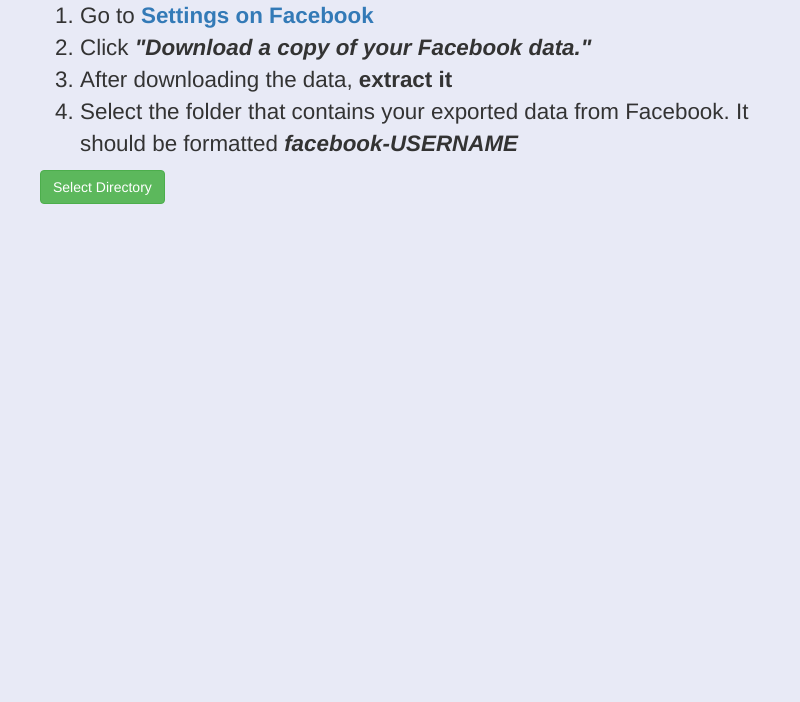
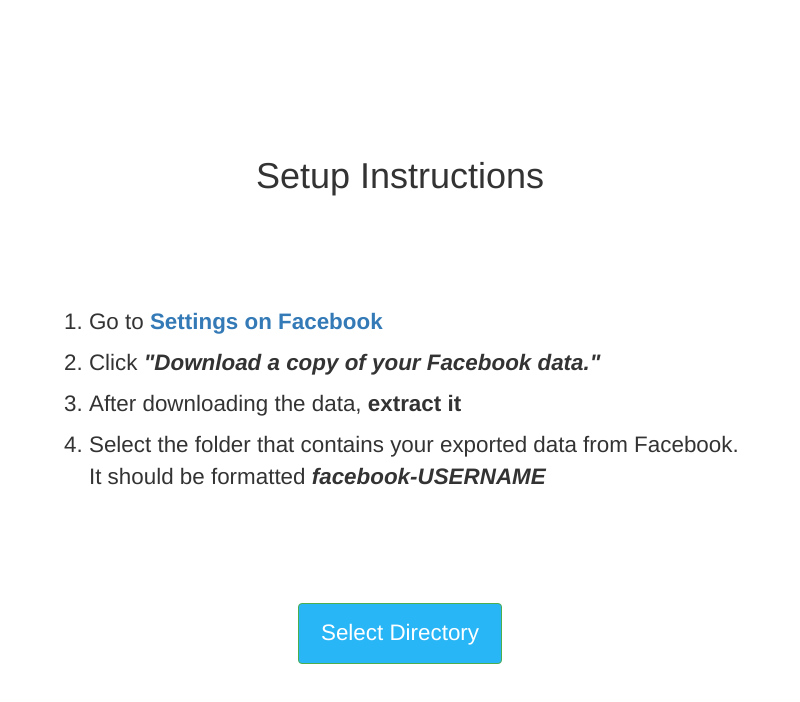
Before and after one commit to AcroMace/narcissus, an Electron app: page index.html in a window 800 px wide. Drawn offline with nearby package versions, Linux system fonts and the light colour scheme; no server answers.

Commit message:
Basic visual updates

```diff
--- a/css/messagesView.css
+++ b/css/messagesView.css
@@ -1,10 +1,10 @@
 /* Messages view */
 
 #messages-view {
-  visibility: hidden;
   display: flex;
   flex-direction: column;
   align-content: stretch;
+  overflow: hidden;
 }
 
 #messages-list-container {
--- a/css/narcissus.css
+++ b/css/narcissus.css
@@ -1,31 +1,63 @@
 /* Window */
 
-html, body, #messages-view {
+html, body {
   font-family: 'Helvetica Neue', 'Segoe UI', Helvetica, Arial, sans-serif;
   -webkit-font-smoothing: antialiased;
   overflow: hidden;
+  width: 100%;
   height: 100%;
+}
+
+.view {
   width: 100%;
+  height: 100%;
+  overflow: scroll;
+  visibility: hidden;
 }
 
 /* Directory selection view */
 
-#directory-selection-view {
-  width: 100%;
-  height: 100%;
-  background-color: #E8EAF6;
-  visibility: hidden;
+#directory-selection-container {
+  min-height: 100%;
+  display: flex;
+  flex-direction: column;
+  justify-content: space-around;
+}
+
+#directory-selection-title {
+  text-align: center;
 }
 
 #directory-selection-instructions {
   font-size: 1.6em;
 }
 
+#directory-selection-instructions li {
+  margin: 0.4em;
+}
+
+#directory-selection-button-container {
+  text-align: center;
+}
+
+#directory-selection-button {
+  font-size: 1.6em;
+  text-align: center;
+  padding: 1em;
+  padding-top: 0.6em;
+  padding-bottom: 0.6em;
+  background-color: #29b6f6;
+}
+
 /* Training view */
 
 #training-view {
-  width: 100%;
-  height: 100%;
-  background-color: #E8EAF6;
-  visibility: hidden;
+  text-align: center;
 }
+
+#training-view-container {
+  min-height: 100%;
+  display: flex;
+  flex-direction: column;
+  justify-content: space-around;
+}
--- a/index.html
+++ b/index.html
@@ -10,27 +10,30 @@
   <body>
 
     <!-- Page to select unarchived exported data directory from Facebook -->
-    <div id="directory-selection-view">
-      <div class="container">
+    <div class="view" id="directory-selection-view">
+      <div class="container" id="directory-selection-container">
+        <h1 id="directory-selection-title">Setup Instructions</h1>
         <ol id="directory-selection-instructions">
           <li>Go to <strong><a href="https://www.facebook.com/settings">Settings on Facebook</a></strong></li>
           <li>Click <strong><em>"Download a copy of your Facebook data."</em></strong></li>
           <li>After downloading the data, <strong>extract it</strong></li>
           <li>Select the folder that contains your exported data from Facebook. It should be formatted <strong><em>facebook-USERNAME</em></strong></li>
         </ol>
-        <button id="directory-selection-button" class="btn btn-success" type="button">Select Directory</button>
+        <div id="directory-selection-button-container">
+          <button id="directory-selection-button" class="btn btn-success" type="button">Select Directory</button>
+        </div>
       </div>
     </div>
 
     <!-- Page to view the bot being trained -->
-    <div id="training-view">
-      <div class="container">
+    <div class="view" id="training-view">
+      <div class="container" id="training-view-container">
         <h1>Training bot...</h1>
       </div>
     </div>
 
     <!-- Page to send messages to the bot -->
-    <div id="messages-view">
+    <div class="view" id="messages-view">
 
       <!-- Contains all the message bubbles -->
       <div id="messages-list-container">
```
